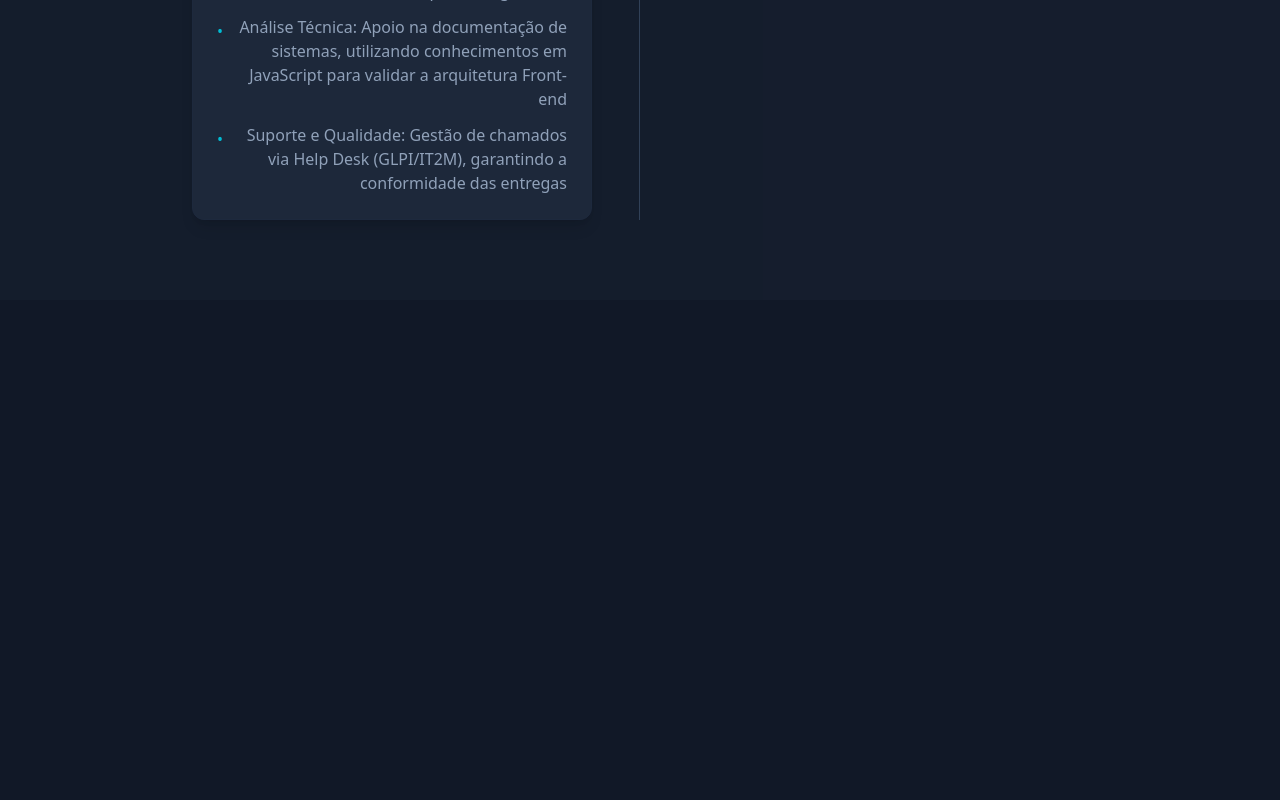
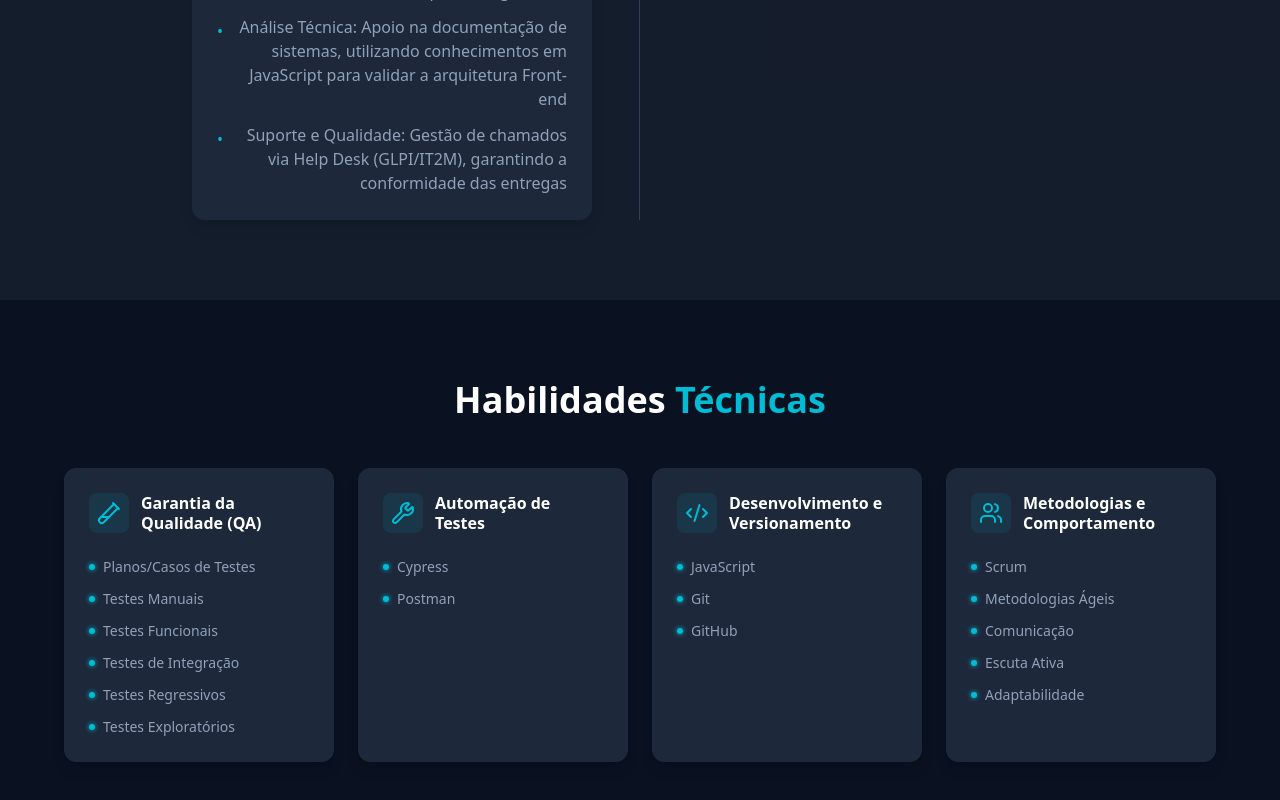
Before and after one commit to adrianemaciel/qa-engineer-portfolio, a React (Vite) app: page / in a window 1280 px wide. Shown: the part 1702-2502 px from the top of the page. Before the commit the page ends 2002 px from the top, so only its background shows below. Built offline with nearby package versions, Linux system fonts and the light colour scheme.

Commit message:
feat: add Skills component and integrate it into App layout

```diff
--- a/src/App.jsx
+++ b/src/App.jsx
@@ -1,6 +1,7 @@
 import Hero from "./components/Hero";
 import About from "./components/About";
 import Experience from "./components/Experience";
+import Skills from "./components/Skills";
 
 function App() {
   return (
@@ -8,6 +9,7 @@
       <Hero />
       <About />
       <Experience />
+      <Skills />
     </div>
   );
 }
--- /dev/null
+++ b/src/components/Skills.jsx
@@ -0,0 +1,81 @@
+import { TestTube2, Code2, Wrench, Users } from "lucide-react";
+
+const Skills = () => {
+  const skillCategories = [
+    {
+      icon: TestTube2,
+      title: "Garantia da Qualidade (QA)",
+      skills: [
+        "Planos/Casos de Testes",
+        "Testes Manuais",
+        "Testes Funcionais",
+        "Testes de Integração",
+        "Testes Regressivos",
+        "Testes Exploratórios",
+      ],
+    },
+    {
+      icon: Wrench,
+      title: "Automação de Testes",
+      skills: ["Cypress", "Postman"],
+    },
+    {
+      icon: Code2,
+      title: "Desenvolvimento e Versionamento",
+      skills: ["JavaScript", "Git", "GitHub"],
+    },
+    {
+      icon: Users,
+      title: "Metodologias e Comportamento",
+      skills: [
+        "Scrum",
+        "Metodologias Ágeis",
+        "Comunicação",
+        "Escuta Ativa",
+        "Adaptabilidade",
+      ],
+    },
+  ];
+
+  return (
+    <section id="skills" className="py-20 px-6 bg-[#0a1120]">
+      <div className="max-w-6xl mx-auto">
+        <h2 className="text-3xl md:text-4xl font-bold mb-12 text-center text-white">
+          Habilidades <span className="text-[#00bcd4]">Técnicas</span>
+        </h2>
+
+        <div className="grid grid-cols-1 md:grid-cols-2 lg:grid-cols-4 gap-6">
+          {skillCategories.map((category, index) => (
+            <div
+              key={index}
+              className="bg-[#1d283a] border border-slate-800 rounded-xl p-6 hover:border-[#00bcd4]/50 transition-all duration-300 group shadow-lg"
+            >
+              <div className="flex items-center gap-3 mb-6">
+                <div className="p-2 bg-[#00bcd4]/10 rounded-lg group-hover:bg-[#00bcd4]/20 transition-colors">
+                  <category.icon className="h-6 w-6 text-[#00bcd4]" />
+                </div>
+                <h3 className="text-sm lg:text-base font-bold text-white leading-tight">
+                  {category.title}
+                </h3>
+              </div>
+
+              <ul className="space-y-3">
+                {category.skills.map((skill, skillIndex) => (
+                  <li
+                    key={skillIndex}
+                    className="text-slate-400 flex items-center gap-2 text-sm hover:text-slate-200 transition-colors"
+                  >
+                    <span className="w-1.5 h-1.5 bg-[#00bcd4] rounded-full shadow-[0_0_5px_#00bcd4]"></span>
+                    {skill}
+                  </li>
+                ))}
+              </ul>
+            </div>
+          ))}
+        </div>
+      </div>
+    </section>
+  );
+};
+
+export default Skills;
```
